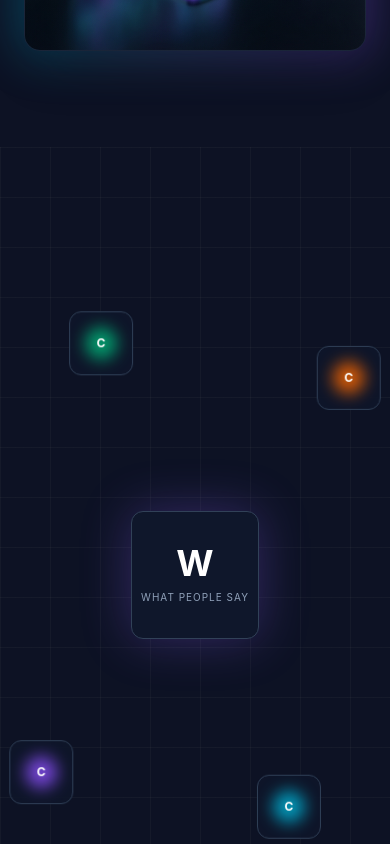
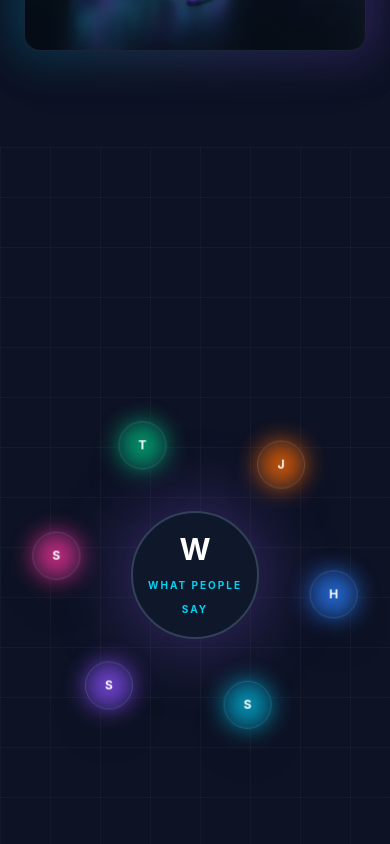
Before and after one commit to simon-tiphy/simon-tiphy-portfolio, a React app in the folder frontend/: page / in a window 390 px wide. Shown: the part 7780-8624 px from the top of the page. Built offline with nearby package versions, Linux system fonts and the light colour scheme; the HTML template or start-up script is replaced by a standard one.

Commit message:
feat: update testimonial content and enhance UI with responsive orbiting nodes and interactive details

```diff
--- a/frontend/src/components/Testimonials.jsx
+++ b/frontend/src/components/Testimonials.jsx
@@ -1,46 +1,46 @@
-import { useRef } from "react";
+import { useRef, useState, useEffect } from "react";
 import { motion, useScroll, useTransform } from "framer-motion";
 
 const testimonials = [
   {
     id: 1,
-    name: "Client A",
-    role: "CEO",
-    text: "Exceptional work!",
+    name: "Samuel Gachuhi",
+    role: "CEO Samsasali",
+    text: "Exceeded my expectations!",
     color: "bg-cyan-500",
   },
   {
     id: 2,
-    name: "Client B",
-    role: "CTO",
+    name: "Simon T",
+    role: "CTO Samsasali",
     text: "Highly recommended.",
     color: "bg-violet-500",
   },
   {
     id: 3,
-    name: "Client C",
-    role: "Founder",
+    name: "Samuel Lwanga",
+    role: "CEO Peolabs",
     text: "A true professional.",
     color: "bg-pink-500",
   },
   {
     id: 4,
-    name: "Client D",
-    role: "Manager",
+    name: "Thuku M",
+    role: "CTO Peolabs",
     text: "Delivered on time.",
     color: "bg-emerald-500",
   },
   {
     id: 5,
-    name: "Client E",
-    role: "Director",
-    text: "Creative solutions.",
+    name: "Joseph G",
+    role: "Bishop HIG",
+    text: "Very reliable and professional.",
     color: "bg-orange-500",
   },
   {
     id: 6,
-    name: "Client F",
-    role: "Lead",
+    name: "Hellen W",
+    role: "Counselor",
     text: "Great communication.",
     color: "bg-blue-500",
   },
@@ -48,28 +48,42 @@ const testimonials = [
 
 export default function Testimonials() {
   const containerRef = useRef(null);
+  const [activeId, setActiveId] = useState(null);
+  const [radius, setRadius] = useState(400);
+
   const { scrollYProgress } = useScroll({
     target: containerRef,
     offset: ["start end", "end start"],
   });
 
-  // Rotate the entire system based on scroll
   const rotation = useTransform(scrollYProgress, [0, 1], [0, 360]);
+
+  useEffect(() => {
+    const updateRadius = () => {
+      setRadius(window.innerWidth < 768 ? 140 : 400);
+    };
+
+    updateRadius();
+    window.addEventListener("resize", updateRadius);
+    return () => window.removeEventListener("resize", updateRadius);
+  }, []);
 
   return (
     <section
       ref={containerRef}
-      className="py-32 px-6 relative overflow-hidden bg-[#0d1224] min-h-[800px] flex items-center justify-center"
+      className="py-32 px-6 relative overflow-hidden bg-[#0d1224] min-h-[800px] md:min-h-[1200px] flex items-center justify-center"
     >
       {/* Background Grid */}
       <div className="absolute inset-0 bg-[linear-gradient(to_right,#80808012_1px,transparent_1px),linear-gradient(to_bottom,#80808012_1px,transparent_1px)] bg-[size:50px_50px]"></div>
 
-      <div className="relative w-[600px] h-[600px] flex items-center justify-center">
+      <div className="relative w-full max-w-[1200px] h-[600px] md:h-[1000px] flex items-center justify-center">
         {/* Central Hub */}
-        <div className="absolute z-20 w-32 h-32 bg-slate-900 rounded-xl border border-slate-700 flex items-center justify-center shadow-[0_0_50px_rgba(139,92,246,0.3)]">
-          <div className="text-center">
-            <span className="block text-4xl font-bold text-white">W</span>
-            <span className="text-[10px] text-slate-400 tracking-widest uppercase">
+        <div className="absolute z-20 w-32 h-32 md:w-64 md:h-64 bg-slate-900 rounded-full border-2 border-slate-700 flex items-center justify-center shadow-[0_0_80px_rgba(139,92,246,0.4)]">
+          <div className="text-center p-2 md:p-6">
+            <span className="block text-3xl md:text-6xl font-bold text-white mb-1 md:mb-2">
+              W
+            </span>
+            <span className="text-[10px] md:text-sm text-cyan-400 tracking-[0.2em] md:tracking-[0.3em] uppercase font-bold">
               What People Say
             </span>
           </div>
@@ -78,29 +92,30 @@ export default function Testimonials() {
         {/* Orbiting System */}
         <motion.div
           style={{ rotate: rotation }}
-          className="absolute inset-0 w-full h-full"
+          className="absolute inset-0 w-full h-full flex items-center justify-center"
         >
           {testimonials.map((t, i) => {
             const angle = (i / testimonials.length) * 360;
-            const radius = 250; // Distance from center
             const x = Math.cos((angle * Math.PI) / 180) * radius;
             const y = Math.sin((angle * Math.PI) / 180) * radius;
 
             return (
               <div
                 key={t.id}
-                className="absolute top-1/2 left-1/2 w-16 h-16 -ml-8 -mt-8 flex items-center justify-center"
+                className="absolute w-48 h-48 flex items-center justify-center"
                 style={{
                   transform: `translate(${x}px, ${y}px)`,
                 }}
               >
                 {/* Connecting Line (SVG Curve) */}
                 <svg
-                  className="absolute top-1/2 left-1/2 w-[300px] h-[300px] -translate-x-1/2 -translate-y-1/2 pointer-events-none overflow-visible"
+                  className="absolute top-1/2 left-1/2 w-[500px] h-[500px] -translate-x-1/2 -translate-y-1/2 pointer-events-none overflow-visible"
                   style={{ transform: `rotate(${-angle}deg)` }}
                 >
                   <path
-                    d="M 150 150 Q 200 150 275 150"
+                    d={`M 250 250 Q ${250 + radius / 2} 250 ${
+                      250 + radius
+                    } 250`}
                     fill="none"
                     stroke="url(#gradient)"
                     strokeWidth="2"
@@ -122,18 +137,45 @@ export default function Testimonials() {
 
                 {/* Satellite Node */}
                 <motion.div
-                  className={`relative w-16 h-16 rounded-xl border border-slate-700 bg-slate-900/80 backdrop-blur-md flex items-center justify-center group hover:scale-125 transition-transform duration-300 cursor-pointer z-10`}
-                  style={{ rotate: useTransform(rotation, (r) => -r) }} // Counter-rotate to keep content upright
+                  className={`relative w-12 h-12 md:w-44 md:h-44 rounded-full md:rounded-3xl border border-slate-700 bg-slate-900/90 backdrop-blur-xl flex flex-col items-center justify-center p-0 md:p-4 text-center group hover:scale-110 transition-transform duration-300 cursor-pointer z-10 shadow-2xl ${
+                    activeId === t.id ? "scale-110 ring-2 ring-cyan-400" : ""
+                  }`}
+                  style={{ rotate: useTransform(rotation, (r) => -r) }} // Counter-rotate
+                  onClick={(e) => {
+                    e.stopPropagation();
+                    setActiveId(activeId === t.id ? null : t.id);
+                  }}
                 >
                   <div
-                    className={`w-8 h-8 rounded-full ${t.color} opacity-80 blur-sm absolute`}
+                    className={`w-full h-full md:w-10 md:h-10 rounded-full ${t.color} opacity-80 blur-md absolute top-0 md:top-4`}
                   />
-                  <span className="relative text-xs font-bold text-white">
+
+                  {/* Desktop Content */}
+                  <div className="relative z-10 mt-2 hidden md:block">
+                    <h4 className="text-white font-bold text-lg leading-tight">
+                      {t.name}
+                    </h4>
+                    <span className="text-cyan-400 text-xs font-mono uppercase tracking-wider mb-2 block">
+                      {t.role}
+                    </span>
+                    <p className="text-slate-300 text-xs leading-relaxed line-clamp-3">
+                      "{t.text}"
+                    </p>
+                  </div>
+
+                  {/* Mobile Icon (Initial State) */}
+                  <span className="relative z-10 text-xs font-bold text-white md:hidden">
                     {t.name.charAt(0)}
                   </span>
 
-                  {/* Tooltip on Hover */}
-                  <div className="absolute top-full mt-4 w-48 p-3 bg-slate-800 rounded-lg border border-slate-700 opacity-0 group-hover:opacity-100 transition-opacity duration-300 pointer-events-none text-center z-50 shadow-xl">
+                  {/* Tooltip (Mobile & Desktop Hover) */}
+                  <div
+                    className={`absolute top-full mt-4 w-48 p-3 bg-slate-800 rounded-lg border border-slate-700 transition-opacity duration-300 pointer-events-none text-center z-50 shadow-xl ${
+                      activeId === t.id
+                        ? "opacity-100"
+                        : "opacity-0 group-hover:opacity-100"
+                    }`}
+                  >
                     <p className="text-white text-sm font-medium mb-0.5">
                       {t.name}
                     </p>
```
